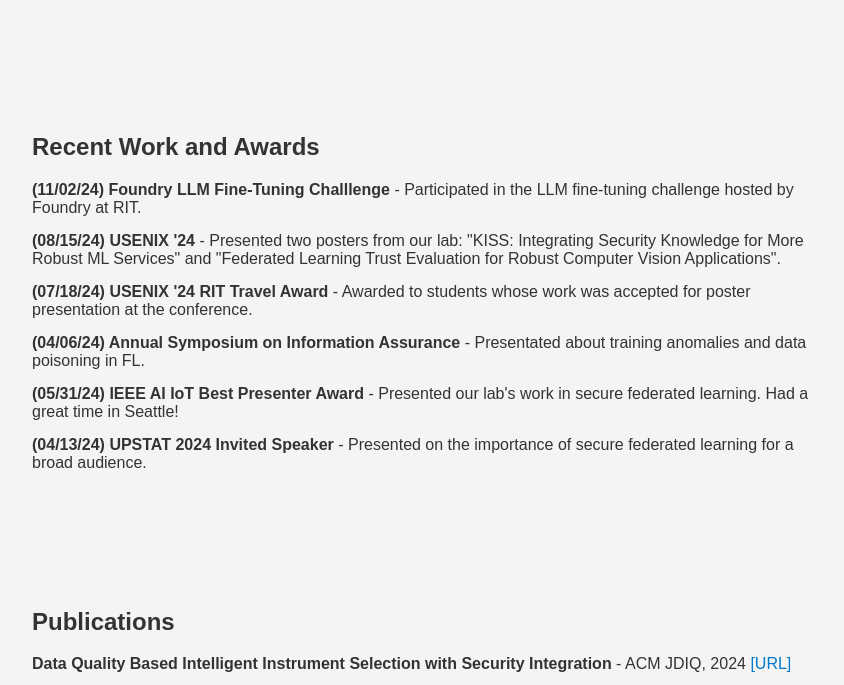
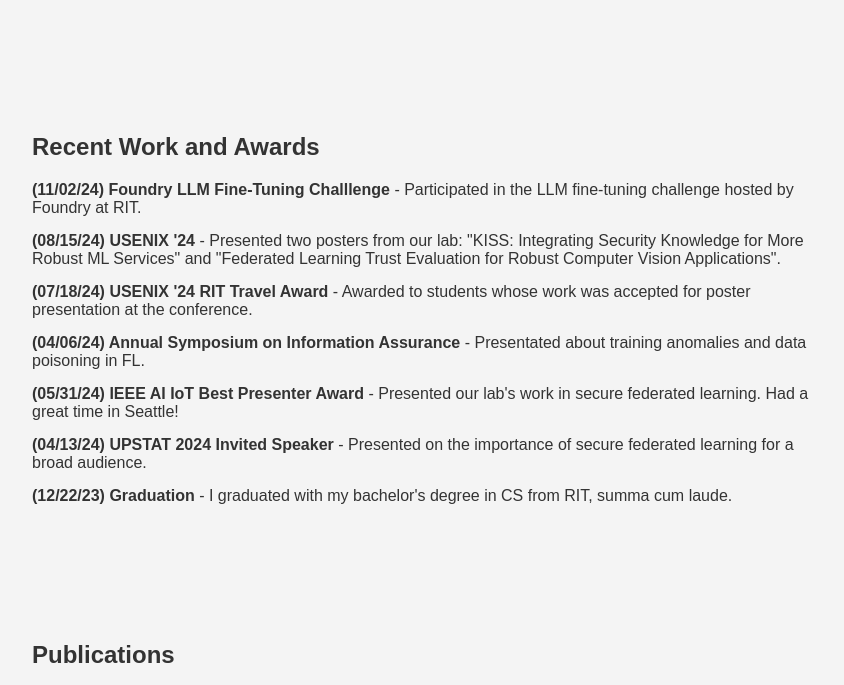
Before and after one commit to rzv09/rzv09.github.io, a plain HTML site: page index.html in a window 1280 px wide. Shown: the part 379-1064 px from the top of the page, without its empty margins (208-1052 px from the left). Drawn offline with Linux system fonts and the light colour scheme.

Commit message:
graduation

```diff
--- a/index.html
+++ b/index.html
@@ -24,6 +24,7 @@
             <li><strong>(04/06/24) Annual Symposium on Information Assurance </strong> - Presentated about training anomalies and data poisoning in FL.</li>
             <li><strong>(05/31/24) IEEE AI IoT Best Presenter Award</strong> - Presented our lab's work in secure federated learning. Had a great time in Seattle!</li>
             <li><strong>(04/13/24) UPSTAT 2024 Invited Speaker</strong> - Presented on the importance of secure federated learning for a broad audience. </li>
+            <li><strong>(12/22/23) Graduation</strong> - I graduated with my bachelor's degree in CS from RIT, summa cum laude.</li>
         </ul>
     </section>
 
```
